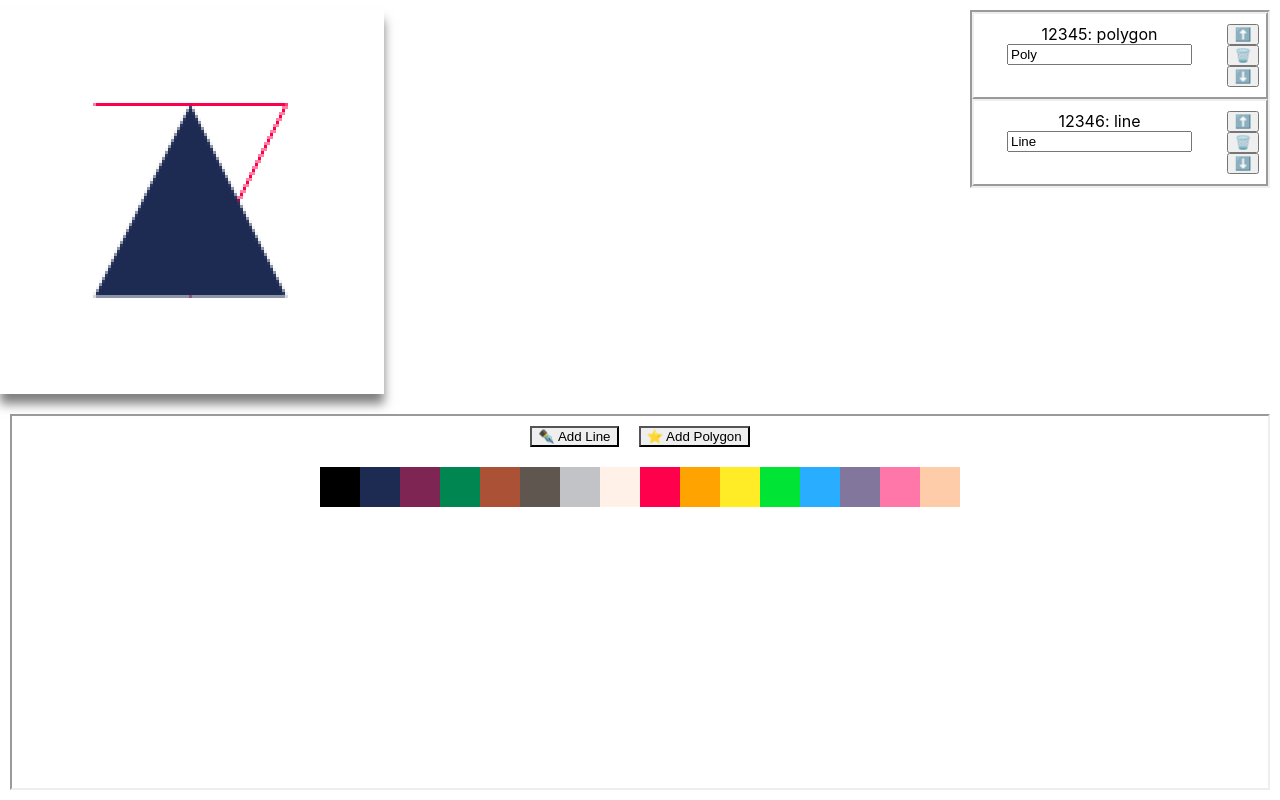
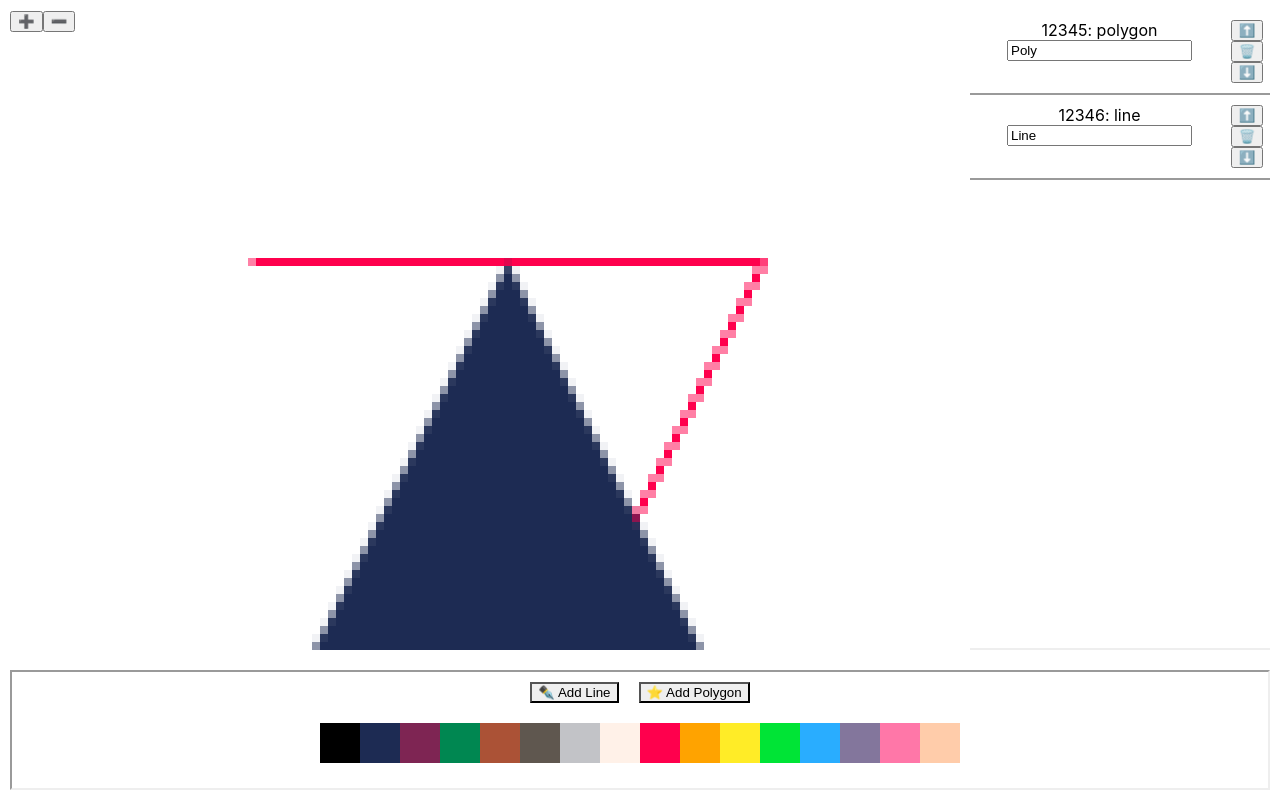
Before and after one commit to hypothete/gmagic, a React (Create React App) app: page / in a window 1280 px wide. Built offline with nearby package versions, Linux system fonts and the light colour scheme.

Commit message:
added canvas zoom

```diff
--- a/src/components/App.js
+++ b/src/components/App.js
@@ -8,6 +8,7 @@ import ToolsPalette from './ToolsPalette';
 
 const Row = styled.div`
   width: 100%;
+  height: 80vh;
   display: flex;
   flex-direction: row;
   justify-content: space-between;
--- a/src/components/Canvas.js
+++ b/src/components/Canvas.js
@@ -1,4 +1,4 @@
-import React, { Component } from 'react';
+import React, { Component, Fragment } from 'react';
 import { connect } from 'react-redux';
 import styled from 'styled-components';
 
@@ -6,18 +6,36 @@ import colors from '../utils/colors';
 
 import {addPoint, movePoint, removePoint} from '../actions/commands';
 
+const CanvasFrame = styled.div`
+  position: relative;
+  flex: 1;
+  height: 100%;
+  overflow: scroll;
+  display: flex;
+  justify-content: flex-start;
+  align-items: flex-start;
+  background-color: darkgray;
+`;
+
+const ZoomCtrls = styled.div`
+  position: absolute;
+  z-index: 3;
+  left: 10px;
+  top: 10px;
+`;
+
 const PixelCanvas = styled.canvas`
-  width: 384px;
-  height: 384px;
+  width: ${props => props.scale}px;
+  height: ${props => props.scale}px;
   image-rendering: optimizeSpeed;
   image-rendering: -moz-crisp-edges;
   image-rendering: -webkit-optimize-contrast;
   image-rendering: optimize-contrast;
   image-rendering: pixelated;
   -ms-interpolation-mode: nearest-neighbor;
-  box-shadow: 0px 10px 10px rgba(0,0,0,0.5);
+  z-index: 1;
+  background-color: white;
   flex-shrink: 0;
-  z-index: 1;
 `;
 
 class Canvas extends Component {
@@ -29,9 +47,12 @@ class Canvas extends Component {
     this.handleMouseUp = this.handleMouseUp.bind(this);
     this.handleClick = this.handleClick.bind(this);
     this.handleContextMenu = this.handleContextMenu.bind(this);
+    this.zoomIn = this.zoomIn.bind(this);
+    this.zoomOut = this.zoomOut.bind(this);
 
     this.state = {
-      dragIndex: -1
+      dragIndex: -1,
+      scale: 1024
     }
   }
 
@@ -44,6 +65,18 @@ class Canvas extends Component {
 
   componentWillReceiveProps(nextProps) {
     this.renderCanvas(nextProps);
+  }
+
+  zoomIn() {
+    this.setState({
+      scale: this.state.scale * 2
+    });
+  }
+
+  zoomOut() {
+    this.setState({
+      scale: this.state.scale / 2
+    });
   }
 
   renderCanvas(props) {
@@ -186,13 +219,21 @@ class Canvas extends Component {
 
   render() {
     return (
-      <PixelCanvas ref="canvas"
+      <Fragment>
+        <CanvasFrame>
+          <PixelCanvas scale={this.state.scale} ref="canvas"
             onMouseDown={this.handleMouseDown}
             onMouseMove={this.handleMouseMove}
             onMouseUp={this.handleMouseUp}
             onClick={this.handleClick}
             onContextMenu={this.handleContextMenu}
           ></PixelCanvas>
+        </CanvasFrame>
+        <ZoomCtrls>
+        <button onClick={this.zoomIn}><span role="img" aria-label="zoom in">➕</span></button>
+        <button onClick={this.zoomOut}><span role="img" aria-label="zoom out">➖</span></button>
+        </ZoomCtrls>
+      </Fragment>
     );
   }
 }
--- a/src/components/CommandList.js
+++ b/src/components/CommandList.js
@@ -5,9 +5,9 @@ import styled from 'styled-components';
 import CommandListItem from './CommandListItem';
 
 const StyledList = styled.div`
-  border: 2px inset;
+  border-bottom: 2px inset;
   width: 300px;
-  max-height: 80vh;
+  height: 100%;
   overflow-y: scroll;
   margin-right: 10px;
 `;
--- a/src/components/CommandListItem.js
+++ b/src/components/CommandListItem.js
@@ -7,7 +7,7 @@ import {moveCommandUp, moveCommandDown, removeCommand, nameCommand} from '../act
 
 const ListEntry = styled.div`
   width: 100%;
-  border: 2px outset;
+  border-bottom: 2px outset;
   padding: 10px;
   background-color: ${props => props.active ? 'gray' : 'white'}
   display: flex;
```
Lines whose indentation alone changed are shown as unchanged.
